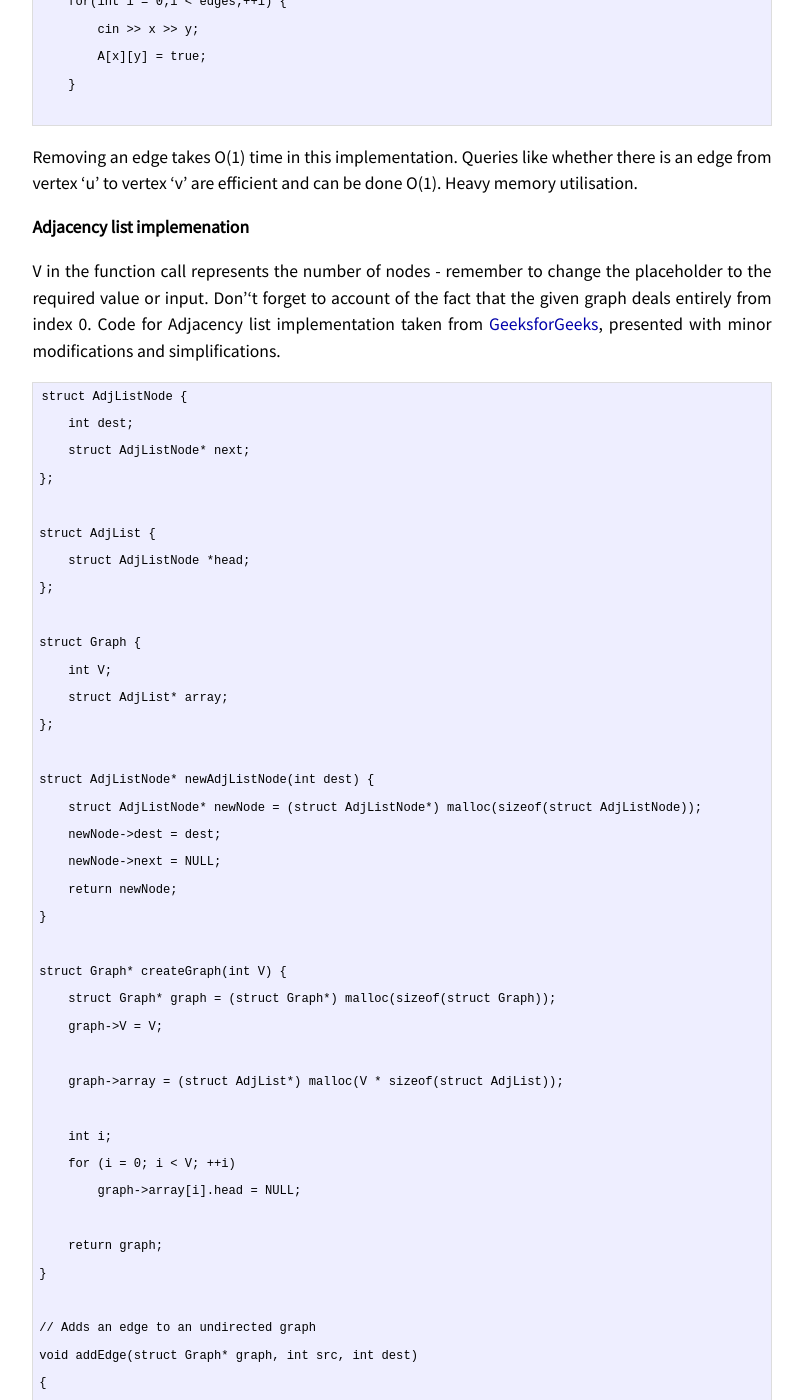
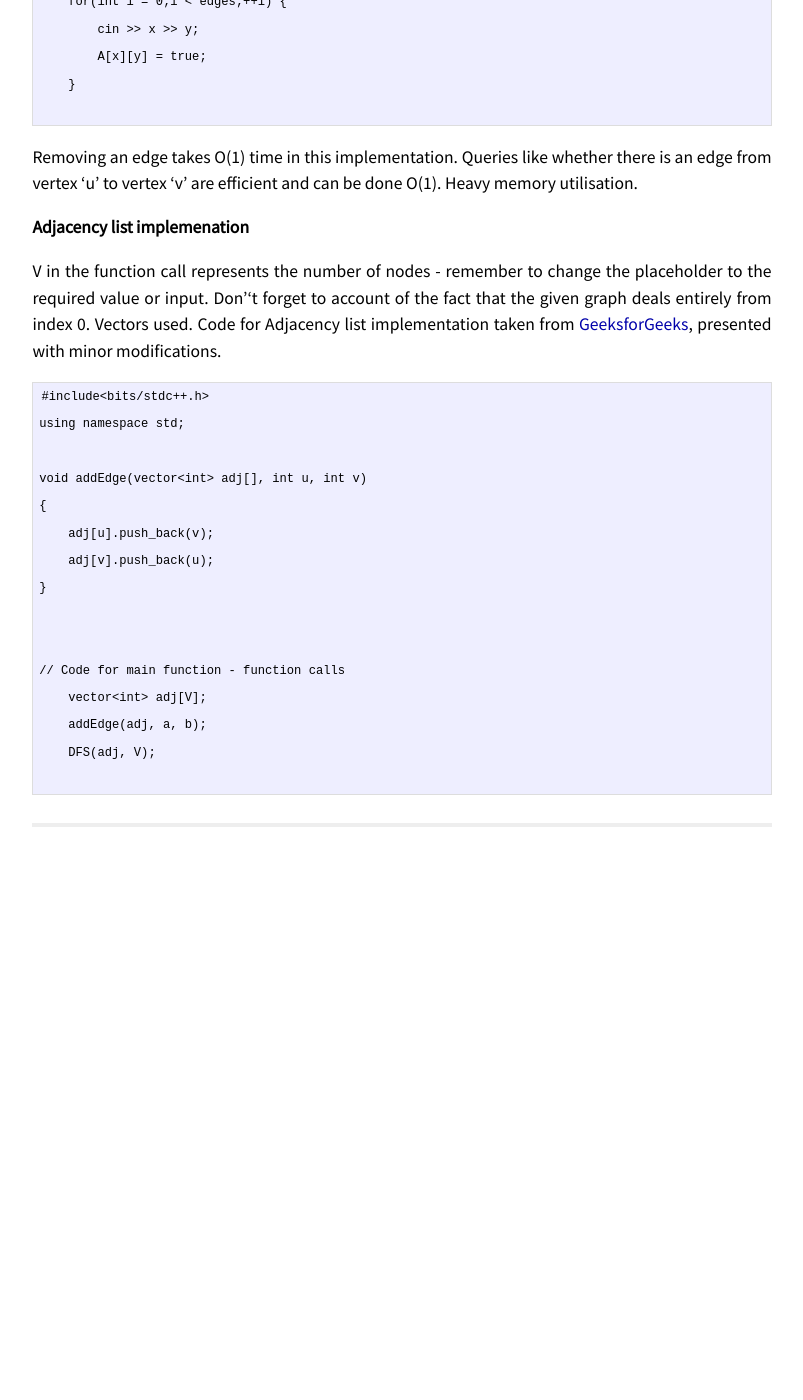
Before and after one commit to Amblygon/waffle, a Jekyll site: the page built from _posts/2017-11-04-graphs-implementation.md, in a window 1280 px wide and 1400 px high, scrolled down 766 px. Shown: the whole window, without its empty margins (238-1041 px from the left). Built offline with Jekyll 4.4.1, drawn with Linux system fonts in a browser that asks for light colours; after the commit the page ends 1593 px from its top, so only the background shows below that; some of the changed text lies outside the part shown.

Commit message:
Update 2017-11-04-graphs-implementation.md

```diff
--- a/_posts/2017-11-04-graphs-implementation.md
+++ b/_posts/2017-11-04-graphs-implementation.md
@@ -41,59 +41,22 @@ Removing an edge takes O(1) time in this implementation. Queries like whether th
 Adjacency list implemenation
 ----------------------------
 
-V in the function call represents the number of nodes - remember to change the placeholder to the required value or input. Don''t forget to account of the fact that the given graph deals entirely from index 0. Code for Adjacency list implementation taken from [GeeksforGeeks](http://www.geeksforgeeks.org/graph-and-its-representations/), presented with minor modifications and simplifications.
+V in the function call represents the number of nodes - remember to change the placeholder to the required value or input. Don''t forget to account of the fact that the given graph deals entirely from index 0. Vectors used. Code for Adjacency list implementation taken from [GeeksforGeeks](http://www.geeksforgeeks.org/graph-implementation-using-stl-for-competitive-programming-set-2-weighted-graph/), presented with minor modifications.
 
 ~~~~
-struct AdjListNode {
-    int dest;
-    struct AdjListNode* next;
-};
+#include<bits/stdc++.h>
+using namespace std;
 
-struct AdjList {
-    struct AdjListNode *head;
-};
-
-struct Graph {
-    int V;
-    struct AdjList* array;
-};
-
-struct AdjListNode* newAdjListNode(int dest) {
-    struct AdjListNode* newNode = (struct AdjListNode*) malloc(sizeof(struct AdjListNode));
-    newNode->dest = dest;
-    newNode->next = NULL;
-    return newNode;
+void addEdge(vector<int> adj[], int u, int v)
+{
+    adj[u].push_back(v);
+    adj[v].push_back(u);
 }
 
-struct Graph* createGraph(int V) {
-    struct Graph* graph = (struct Graph*) malloc(sizeof(struct Graph));
-    graph->V = V;
 
-    graph->array = (struct AdjList*) malloc(V * sizeof(struct AdjList));
+// Code for main function - function calls
+    vector<int> adj[V];
+    addEdge(adj, a, b);
+    DFS(adj, V);
 
-    int i;
-    for (i = 0; i < V; ++i)
-        graph->array[i].head = NULL;
-
-    return graph;
-}
-
-// Adds an edge to an undirected graph
-void addEdge(struct Graph* graph, int src, int dest)
-{
-    // Add an edge from src to dest.  A new node is added to the adjacency
-    // list of src.  The node is added at the begining
-    struct AdjListNode* newNode = newAdjListNode(dest);
-    newNode->next = graph->array[src].head;
-    graph->array[src].head = newNode;
-
-    // Since graph is undirected, add an edge from dest to src also
-    newNode = newAdjListNode(src);
-    newNode->next = graph->array[dest].head;
-    graph->array[dest].head = newNode;
-}
-
-//Code for main - function calls
-    struct Graph* graph = createGraph(V);
-    addEdge(graph, a, b)
 ~~~~
```
